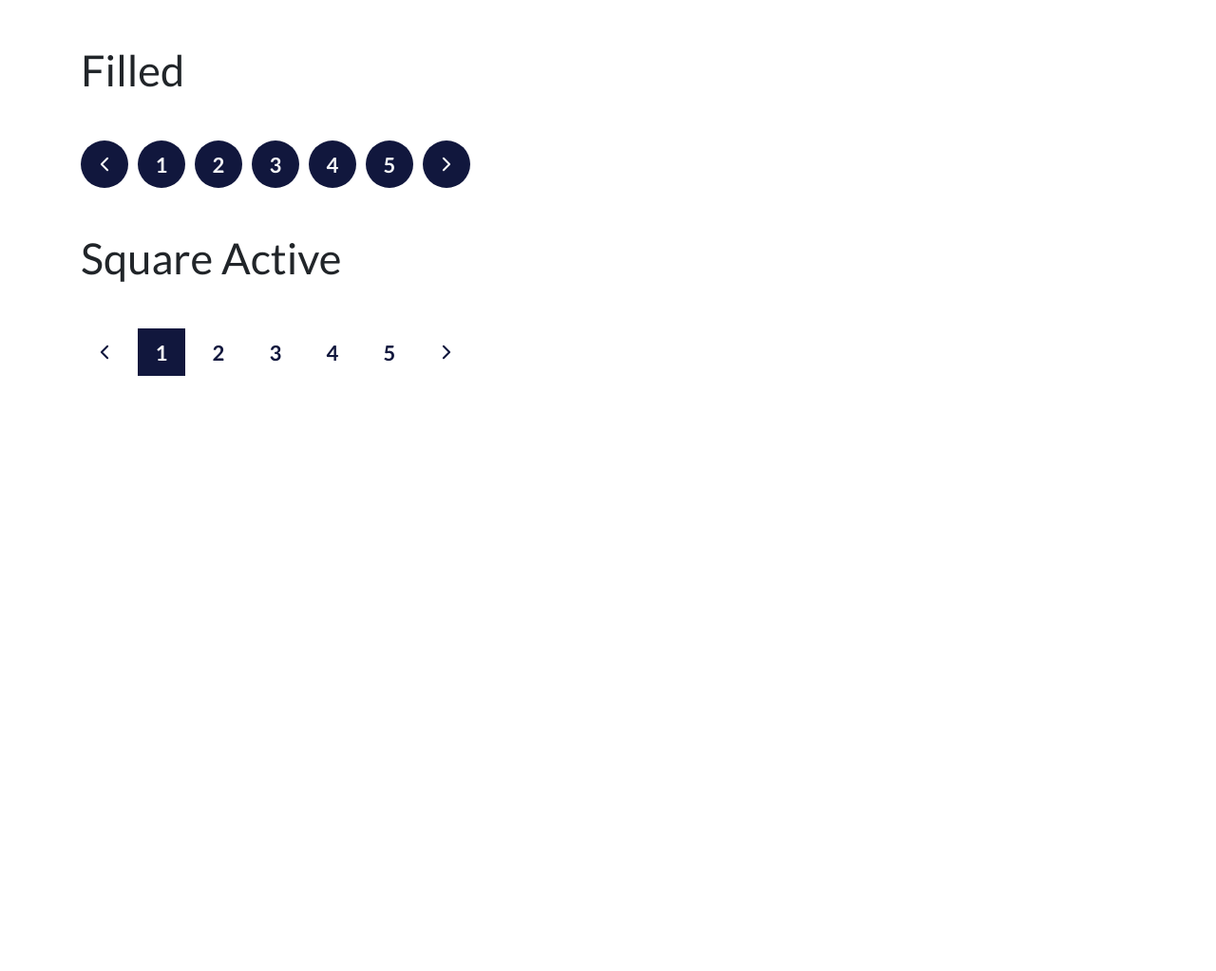
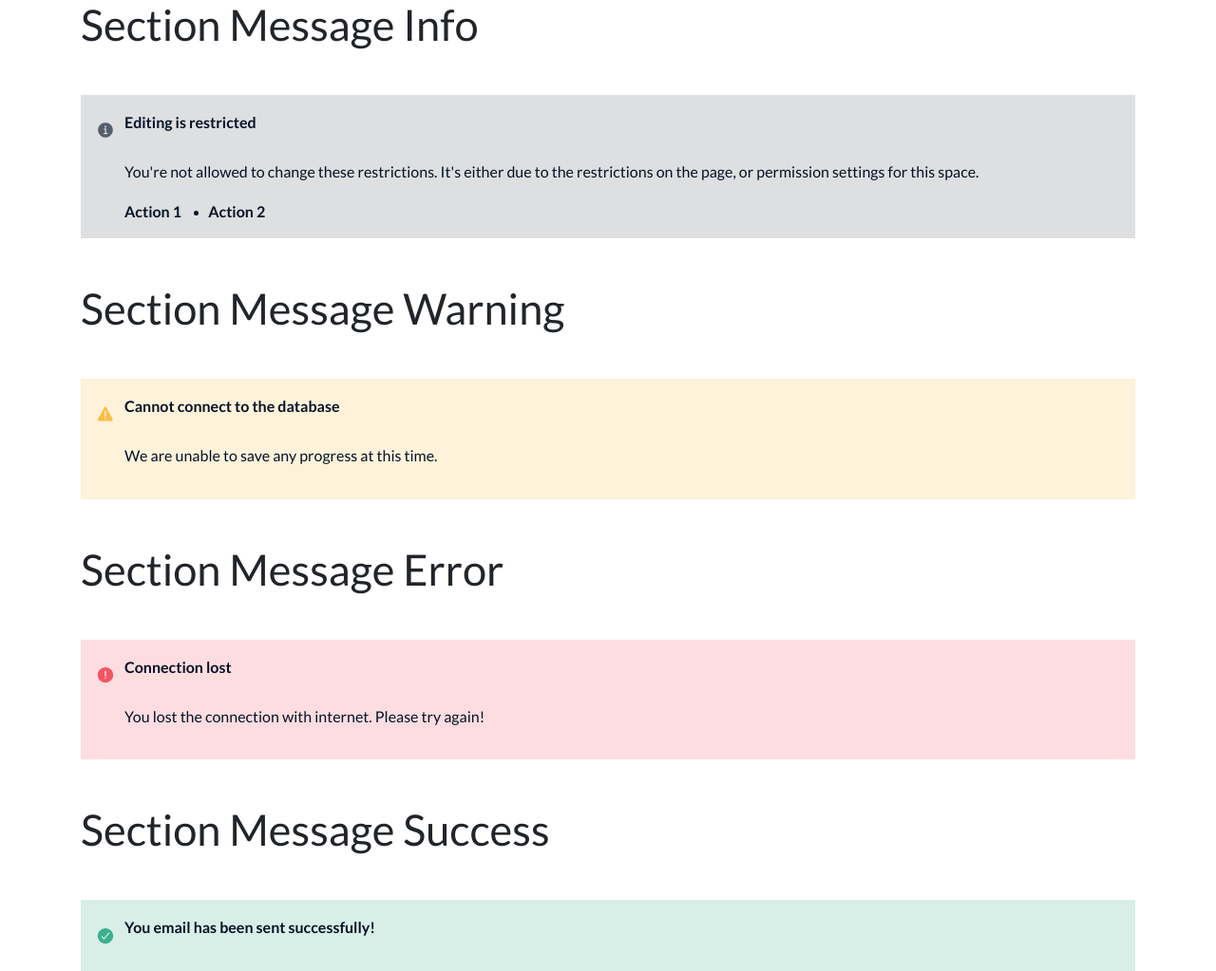
Before and after one commit to NeltaGmbh/framework, a website built with webpack: page index.html in a window 1280 px wide. Shown: the whole page at 95% size. Before the commit the page ends 800 px from the top, so only its background shows below. Built offline with nearby package versions, Linux system fonts and the light colour scheme.

Commit message:
DEV-446 Section Message Developed

```diff
--- a/index.html
+++ b/index.html
@@ -7,54 +7,75 @@
     <link rel="stylesheet" href="dist/bundle.css" />
   </head>
   <body>
-    <div class="container mt-5">
+    <div class="container">
       <div class="row">
         <div class="col-12">
-          <h3 class="mb-5">Filled</h3>
-          <nav aria-label="Page navigation example">
-            <ul class="pagination-filled">
-              <li>
-                <a href="#"
-                  ><ion-icon name="chevron-back-outline"></ion-icon
-                ></a>
-              </li>
-              <li><a href="#">1</a></li>
-              <li><a href="#">2</a></li>
-              <li><a href="#">3</a></li>
-              <li><a href="#">4</a></li>
-              <li><a href="#">5</a></li>
-              <li>
-                <a href="#"
-                  ><ion-icon name="chevron-forward-outline"></ion-icon
-                ></a>
-              </li>
-            </ul>
-          </nav>
+          <h3 class="mb-5">Section Message Info</h3>
+          <div class="sm-info">
+            <div class="header">
+              <ion-icon name="information-circle"></ion-icon>
+              <p class="title">Editing is restricted</p>
+            </div>
+            <div class="content">
+              <p>
+                You're not allowed to change these restrictions. It's either due
+                to the restrictions on the page, or permission settings for this
+                space.
+              </p>
+              <div class="actions">
+                <a href="#">Action 1</a>
+                <a href="#">Action 2</a>
+              </div>
+            </div>
+          </div>
         </div>
       </div>
 
+      <!-- Warning -->
       <div class="row">
         <div class="col-12">
-          <h3 class="mt-5 mb-5">Square Active</h3>
-          <nav aria-label="Page navigation example">
-            <ul class="pagination-square-active">
-              <li class="item">
-                <a href="#"
-                  ><ion-icon name="chevron-back-outline"></ion-icon
-                ></a>
-              </li>
-              <li><a class="active" href="#">1</a></li>
-              <li><a href="#">2</a></li>
-              <li><a href="#">3</a></li>
-              <li><a href="#">4</a></li>
-              <li><a href="#">5</a></li>
-              <li>
-                <a href="#"
-                  ><ion-icon name="chevron-forward-outline"></ion-icon
-                ></a>
-              </li>
-            </ul>
-          </nav>
+          <h3 class="mb-5 mt-5">Section Message Warning</h3>
+          <div class="sm-warning">
+            <div class="header">
+              <ion-icon name="warning"></ion-icon>
+              <p class="title">Cannot connect to the database</p>
+            </div>
+            <div class="content">
+              <p>We are unable to save any progress at this time.</p>
+            </div>
+          </div>
+        </div>
+      </div>
+
+      <!-- Error -->
+      <div class="row">
+        <div class="col-12">
+          <h3 class="mb-5 mt-5">Section Message Error</h3>
+          <div class="sm-error">
+            <div class="header">
+              <ion-icon name="alert-circle"></ion-icon>
+              <p class="title">Connection lost</p>
+            </div>
+            <div class="content">
+              <p>You lost the connection with internet. Please try again!</p>
+            </div>
+          </div>
+        </div>
+      </div>
+
+      <!-- Success -->
+      <div class="row">
+        <div class="col-12">
+          <h3 class="mb-5 mt-5">Section Message Success</h3>
+          <div class="sm-success">
+            <div class="header">
+              <ion-icon name="checkmark-circle"></ion-icon>
+              <p class="title">You email has been sent successfully!</p>
+            <!-- </div>
+            <div class="content">
+              <p>We are unable to save any progress at this time.</p>
+            </div> -->
+          </div>
         </div>
       </div>
     </div>
--- a/package.json
+++ b/package.json
@@ -1,6 +1,6 @@
 {
   "name": "nelta-framework",
-  "version": "0.1.10",
+  "version": "0.1.11",
   "description": "Nelta's framework",
   "main": "index.js",
   "scripts": {
--- a/src/sass/components/_sectionmessage.scss
+++ b/src/sass/components/_sectionmessage.scss
@@ -0,0 +1,197 @@
+.sm-info {
+  background: rgba($color: $neutral-3, $alpha: 0.2);
+  padding: 1rem;
+  .header {
+    display: flex;
+    align-items: center;
+    margin-bottom: 10px;
+    ion-icon {
+      margin-right: 10px;
+      font-size: 20px;
+      color: $neutral-3;
+    }
+    .title {
+      font-size: 1rem;
+      font-weight: 700;
+      color: $neutral-1;
+    }
+  }
+  .content {
+    margin-left: 30px;
+    p {
+      color: $neutral-1;
+    }
+    .actions {
+      margin-top: 10px;
+      a {
+        color: $neutral-1;
+        font-weight: 700;
+        font-size: 1rem;
+        &:not(:first-child) {
+          &:before {
+            margin-left: 10px;
+            content: "";
+            height: 5px;
+            width: 5px;
+            background: $neutral-1;
+            border-radius: 100%;
+            display: inline-block;
+            margin-right: 10px;
+            position: relative;
+            top: -2px;
+          }
+        }
+      }
+    }
+  }
+}
+
+// Warning
+
+.sm-warning {
+  background: rgba($color: $main-warning, $alpha: 0.2);
+  padding: 1rem;
+  .header {
+    display: flex;
+    align-items: center;
+    margin-bottom: 10px;
+    ion-icon {
+      margin-right: 10px;
+      font-size: 20px;
+      color: $main-warning;
+    }
+    .title {
+      font-size: 1rem;
+      font-weight: 700;
+      color: $neutral-1;
+    }
+  }
+  .content {
+    margin-left: 30px;
+    p {
+      color: $neutral-1;
+    }
+    .actions {
+      margin-top: 10px;
+      a {
+        color: $neutral-1;
+        font-weight: 700;
+        font-size: 1rem;
+        &:not(:first-child) {
+          &:before {
+            margin-left: 10px;
+            content: "";
+            height: 5px;
+            width: 5px;
+            background: $neutral-1;
+            border-radius: 100%;
+            display: inline-block;
+            margin-right: 10px;
+            position: relative;
+            top: -2px;
+          }
+        }
+      }
+    }
+  }
+}
+
+// Error
+
+.sm-error {
+  background: rgba($color: $main-danger, $alpha: 0.2);
+  padding: 1rem;
+  .header {
+    display: flex;
+    align-items: center;
+    margin-bottom: 10px;
+    ion-icon {
+      margin-right: 10px;
+      font-size: 20px;
+      color: $main-danger;
+    }
+    .title {
+      font-size: 1rem;
+      font-weight: 700;
+      color: $neutral-1;
+    }
+  }
+  .content {
+    margin-left: 30px;
+    p {
+      color: $neutral-1;
+    }
+    .actions {
+      margin-top: 10px;
+      a {
+        color: $neutral-1;
+        font-weight: 700;
+        font-size: 1rem;
+        &:not(:first-child) {
+          &:before {
+            margin-left: 10px;
+            content: "";
+            height: 5px;
+            width: 5px;
+            background: $neutral-1;
+            border-radius: 100%;
+            display: inline-block;
+            margin-right: 10px;
+            position: relative;
+            top: -2px;
+          }
+        }
+      }
+    }
+  }
+}
+
+// Success
+
+.sm-success {
+  background: rgba($color: $main-success, $alpha: 0.2);
+  padding: 1rem;
+  .header {
+    display: flex;
+    align-items: center;
+
+    ion-icon {
+      margin-right: 10px;
+      font-size: 20px;
+      color: $main-success;
+    }
+    .title {
+      font-size: 1rem;
+      font-weight: 700;
+      color: $neutral-1;
+    }
+  }
+  .content {
+    margin-left: 30px;
+    p {
+      color: $neutral-1;
+    }
+    .actions {
+      margin-top: 10px;
+      a {
+        color: $neutral-1;
+        font-weight: 700;
+        font-size: 1rem;
+        &:not(:first-child) {
+          &:before {
+            margin-left: 10px;
+            content: "";
+            height: 5px;
+            width: 5px;
+            background: $neutral-1;
+            border-radius: 100%;
+            display: inline-block;
+            margin-right: 10px;
+            position: relative;
+            top: -2px;
+          }
+        }
+      }
+    }
+  }
+}
--- a/src/sass/components/components.scss
+++ b/src/sass/components/components.scss
@@ -8,3 +8,4 @@
 @import "_button.scss";
 @import "_dropdown.scss";
 @import "_pagination.scss";
+@import "_sectionmessage";
```
Also changed, not shown: README.md, dist/bundle.css.
